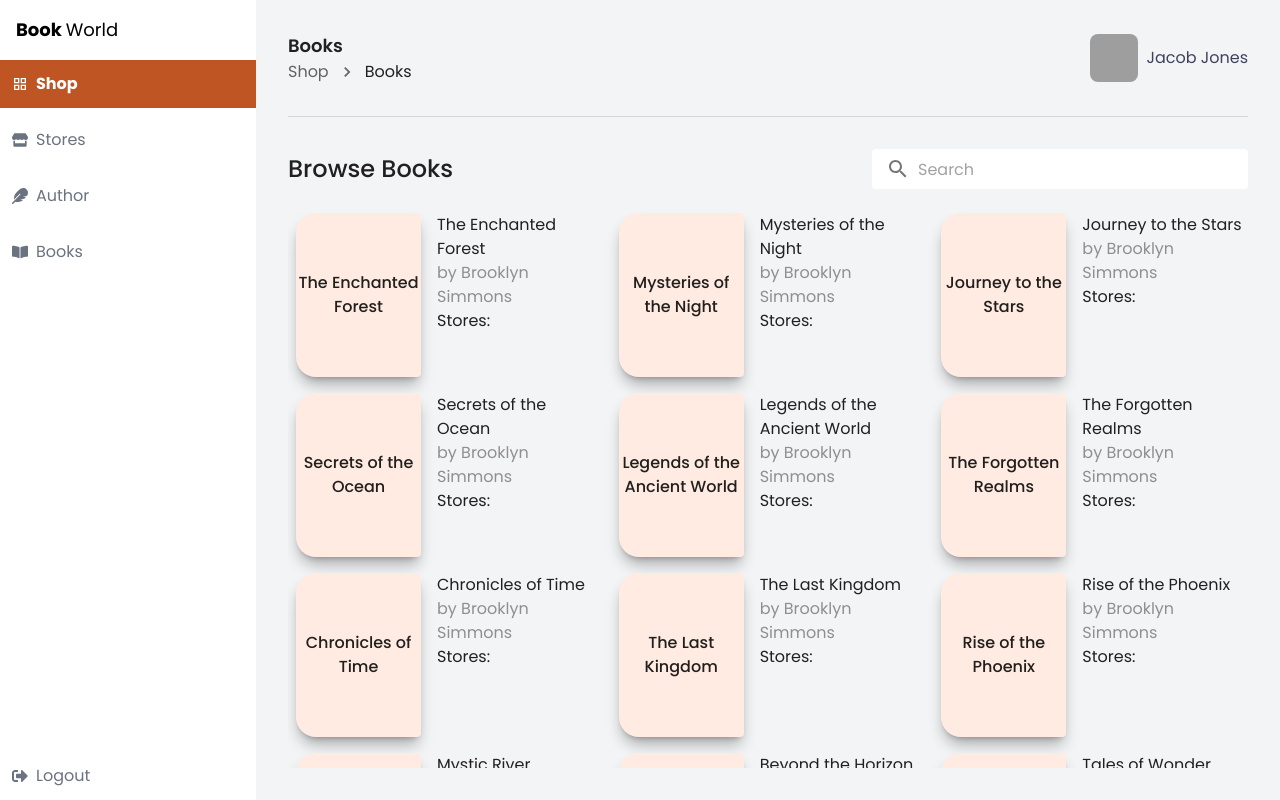
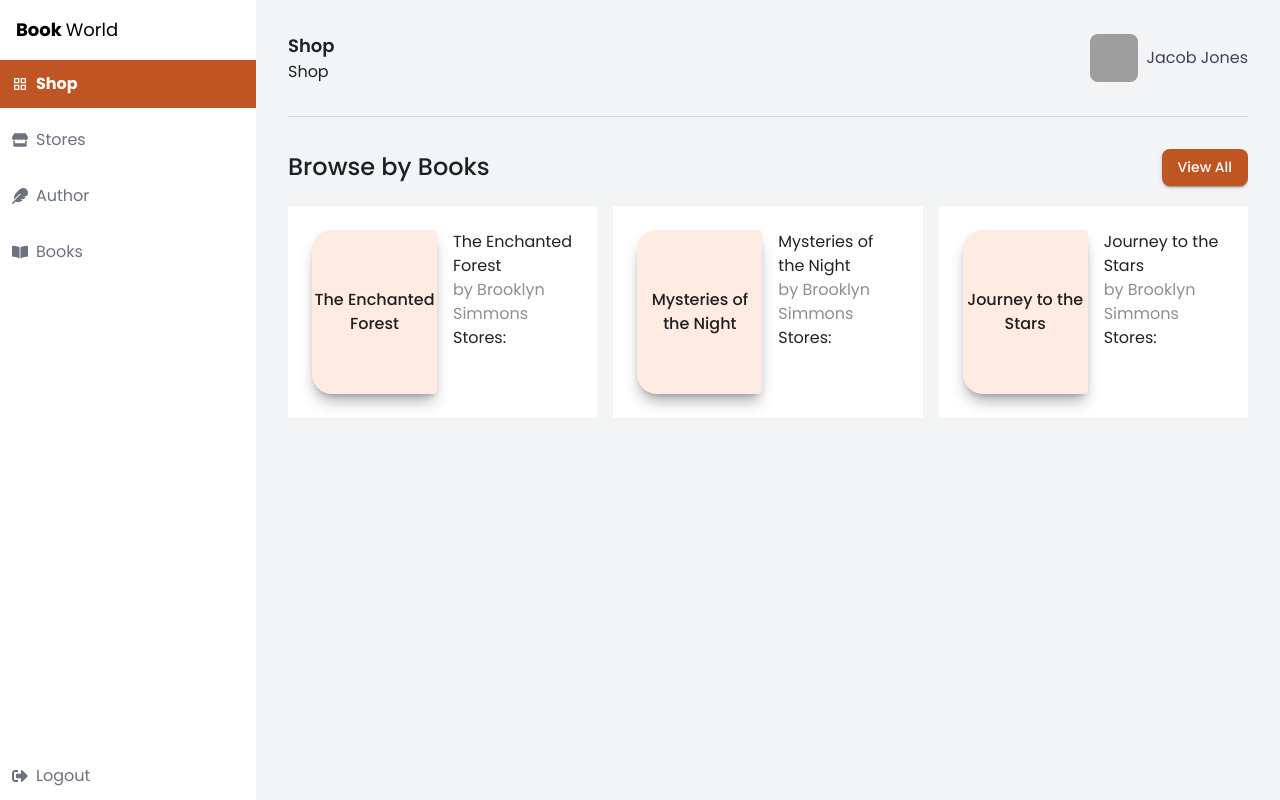
Before and after one commit to aahmedramy1/bookworld, a React (Create React App) app: page /shop in a window 1280 px wide. Before the commit this address led to /shop/books. Built offline with nearby package versions, Linux system fonts and the light colour scheme; grey boxes are pictures that could not be loaded.

Commit message:
feat: /shop

```diff
--- a/src/components/BookCard.jsx
+++ b/src/components/BookCard.jsx
@@ -1,6 +1,6 @@
 const BookCard = ({ book }) => {
     return (
-        <div className="flex gap-4 ">
+        <div className="flex gap-4 bg-white p-6 ">
             <div className="flex bg-[#FFEBE1] font-[500] justify-center items-center
                 rounded-l-[20px] rounded-r-[4px]
                 shadow-lg shadow-black/30
--- a/src/components/Sidebar.jsx
+++ b/src/components/Sidebar.jsx
@@ -7,7 +7,7 @@
     const location = useLocation();
 
     const menuItems = [
-        { icon: <MdGridView />, text: "Shop", path: "/shop/books" },
+        { icon: <MdGridView />, text: "Shop", path: "/shop" },
         { icon: <FaStore />, text: "Stores", path: "/admin/stores" },
         { icon: <FaFeather />, text: "Author", path: "/admin/authors" },
         { icon: <FaBookOpen />, text: "Books", path: "/admin/books" },
@@ -21,7 +21,7 @@
             <nav className="flex-1">
                 <ul className="space-y-2">
                     {menuItems.map((item, index) => {
-                        const isActive = location.pathname === item.path; // <-- Check if current path matches
+                        const isActive = location.pathname.startsWith(item.path);
 
                         return (
                             <li key={index}>
--- a/src/pages/Shop.jsx
+++ b/src/pages/Shop.jsx
@@ -1,66 +1,36 @@
-import {useDispatch, useSelector} from "react-redux";
+import {Button} from "@mui/material";
+import {useNavigate} from "react-router-dom";
+import {useSelector} from "react-redux";
 import BookCard from "../components/BookCard";
-import {InputAdornment, TextField} from "@mui/material";
-import SearchIcon from "@mui/icons-material/Search";
-import React, {useCallback, useEffect, useMemo, useState} from "react";
-import {debounce} from "lodash";
-import {filterBooksByName} from "../redux/slices/booksSlice";
 
 const Shop = () => {
-    const [search, setSearch] = useState("");
-    const books = useSelector(state => state.books.filteredBooks);
-    const dispatch = useDispatch();
+    const navigate = useNavigate();
 
-    const onSearch = useCallback((searchTerm) => {
-        dispatch(filterBooksByName(searchTerm));
-    }, [dispatch]);
-
-    const debouncedSearch = useMemo(() => debounce(onSearch, 300), [onSearch]);
-
-    useEffect(() => {
-        return () => {
-            debouncedSearch.cancel();
-        };
-    }, [debouncedSearch]);
-
-    const handleChange = (event) => {
-        const value = event.target.value;
-        setSearch(value);
-        debouncedSearch(value);
-    };
+    const books = useSelector(state => state.books.allBooks).slice(0, 3);
 
     return (
-        <div className="flex flex-col gap-6 max-h-full">
+        <div>
+            <section className='flex flex-col gap-5'>
                 <div className='flex justify-between items-center'>
-                <div className='text-2xl font-[500]'>Browse Books</div>
-                <TextField
-                    className="bg-white rounded"
-                    variant={"outlined"}
-                    placeholder="Search"
-                    value={search}
-                    onChange={handleChange}
-                    size="small"
-                    sx={{
-                        "& fieldset": { border: "none" },
-                        "& .MuiOutlinedInput-root": { backgroundColor: "white" }
-                    }}
-                    InputProps={{
-                        startAdornment: (
-                            <InputAdornment position="start">
-                                <SearchIcon />
-                            </InputAdornment>
-                        ),
-                    }}
-                />
+                    <div
+                        className="text-2xl font-[500]"
+                    >
+                        Browse by Books
                     </div>
-            <div className="grid grid-cols-3 gap-4 overflow-auto pb-6 pl-2">
+                    <Button onClick={() => navigate("/shop/books")} color="primary" variant='contained'>
+                        View All
+                    </Button>
+                </div>
+                <div className="grid grid-cols-3 gap-4 overflow-auto">
                     {
                         books.map(book => (
                             <BookCard book={book} key={book.id} />
                         ))
                     }
                 </div>
+            </section>
         </div>
-    )
+    );
 }
+
 export default Shop;
--- /dev/null
+++ b/src/pages/ShopBooks.jsx
@@ -0,0 +1,66 @@
+import {useDispatch, useSelector} from "react-redux";
+import BookCard from "../components/BookCard";
+import {InputAdornment, TextField} from "@mui/material";
+import SearchIcon from "@mui/icons-material/Search";
+import React, {useCallback, useEffect, useMemo, useState} from "react";
+import {debounce} from "lodash";
+import {filterBooksByName} from "../redux/slices/booksSlice";
+
+const ShopBooks = () => {
+    const [search, setSearch] = useState("");
+    const books = useSelector(state => state.books.filteredBooks);
+    const dispatch = useDispatch();
+
+    const onSearch = useCallback((searchTerm) => {
+        dispatch(filterBooksByName(searchTerm));
+    }, [dispatch]);
+
+    const debouncedSearch = useMemo(() => debounce(onSearch, 300), [onSearch]);
+
+    useEffect(() => {
+        return () => {
+            debouncedSearch.cancel();
+        };
+    }, [debouncedSearch]);
+
+    const handleChange = (event) => {
+        const value = event.target.value;
+        setSearch(value);
+        debouncedSearch(value);
+    };
+
+    return (
+        <div className="flex flex-col gap-6 max-h-full">
+            <div className='flex justify-between items-center'>
+                <div className='text-2xl font-[500]'>Browse Books</div>
+                <TextField
+                    className="bg-white rounded"
+                    variant={"outlined"}
+                    placeholder="Search"
+                    value={search}
+                    onChange={handleChange}
+                    size="small"
+                    sx={{
+                        "& fieldset": { border: "none" },
+                        "& .MuiOutlinedInput-root": { backgroundColor: "white" }
+                    }}
+                    InputProps={{
+                        startAdornment: (
+                            <InputAdornment position="start">
+                                <SearchIcon />
+                            </InputAdornment>
+                        ),
+                    }}
+                />
+            </div>
+            <div className="grid grid-cols-3 gap-4 overflow-auto  ">
+                {
+                    books.map(book => (
+                        <BookCard book={book} key={book.id} />
+                    ))
+                }
+            </div>
+        </div>
+    )
+}
+export default ShopBooks
--- a/src/router/routes.jsx
+++ b/src/router/routes.jsx
@@ -1,17 +1,19 @@
 import {  Routes, Route, Navigate } from 'react-router-dom';
-import Shop from '../pages/Shop';
 import Books from "../pages/Books";
 import Authors from "../pages/Authors";
 import Stores from "../pages/Stores";
+import ShopBooks from "../pages/ShopBooks";
+import Shop from "../pages/Shop";
 
 const AppRouter = () => {
     return (
         <Routes>
-            <Route path="/shop/books" element={<Shop />} />
+            <Route path="/shop" element={<Shop />} />
+            <Route path="/shop/books" element={<ShopBooks />} />
             <Route path="/admin/books" element={<Books />} />
             <Route path='/admin/stores' element={<Stores />} />
             <Route path="/admin/authors" element={<Authors />} />
-            <Route path="*" element={<Navigate to="/shop/books" replace />} />
+            <Route path="*" element={<Navigate to="/shop" replace />} />
         </Routes>
     );
 };
```
Lines whose indentation alone changed are shown as unchanged.
